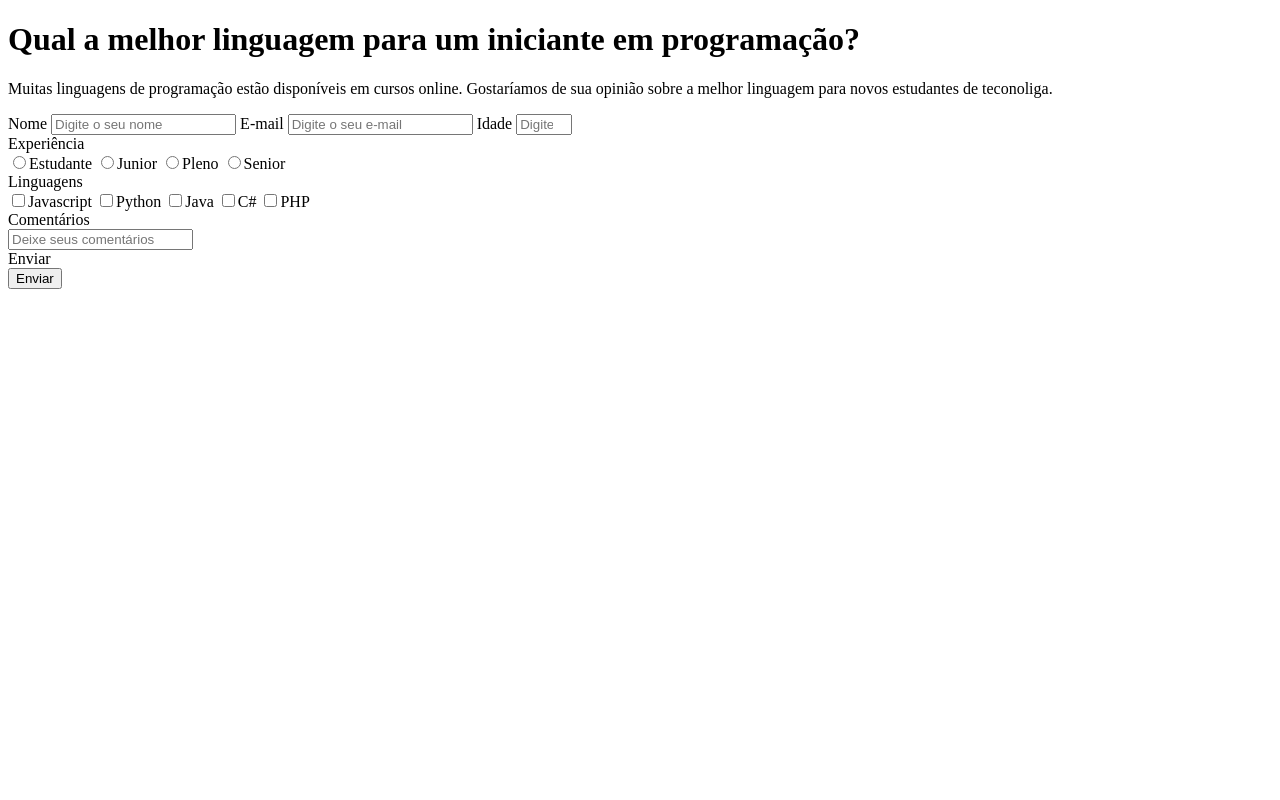
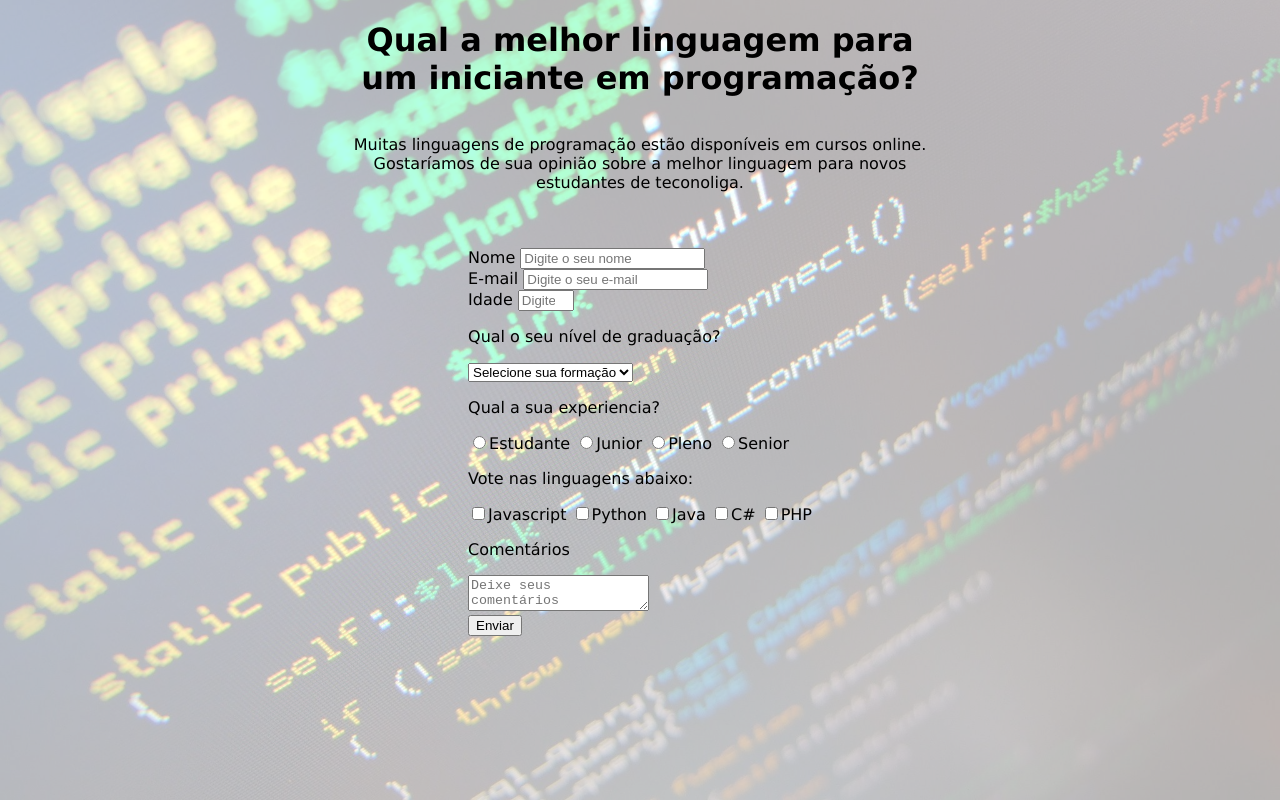
Before and after one commit to eduardozolin/free-code-camp-survey, a plain HTML site: page index.html in a window 1280 px wide. Drawn offline with Linux system fonts and the light colour scheme.

Commit message:
HTML done, working on CSS

```diff
--- a/css/style.css
+++ b/css/style.css
@@ -0,0 +1,33 @@
+body {
+    font-family: Verdana, Geneva, Tahoma, sans-serif;
+    max-width: 600px;
+    display: flex;
+    flex-direction: column;
+    align-items: center;
+    margin: 0 auto;
+}
+
+body::before {
+    content: '';
+    position: fixed;
+    top: 0;
+    left: 0;
+    height: 100%;
+    width: 100%;
+    z-index: -1;
+    background-image: url(/img/bg.jpg);
+    opacity: 0.3;
+    background-size: cover;
+    background-repeat: no-repeat;
+    background-position: center;
+}
+
+h1, #description {
+    text-align: center;
+    width: 600px;
+    height: auto;
+}
+
+#survey-form {
+    padding: 2.5rem;
+}
--- a/index.html
+++ b/index.html
@@ -11,38 +11,51 @@
     <h1 id="title">Qual a melhor linguagem para um iniciante em programação?</h1>
     <p id="description">Muitas linguagens de programação estão disponíveis em cursos online. Gostaríamos de sua opinião sobre a melhor linguagem para novos estudantes de teconoliga.</p>
         <form id="survey-form">
+            <div>
                 <label id="name-label" for="name">
                     Nome
                 </label>
                     <input id="name" type="text" name="name" placeholder="Digite o seu nome" required="">
+            </div>
+            <div>
                 <label id="email-label" for="email">
                     E-mail
                 </label>
                     <input id="email" type="email" name="email" placeholder="Digite o seu e-mail" required="">
+            </div>
+            <div>
                 <label id="number-label" for="number">
                     Idade
                 </label>
                     <input id="number" type="number" name="number" min="12" max="99" placeholder="Digite a sua idade" required="">
-
-<!-- HTML REVISADO ATÉ AQUI
-- FALTA DROPDOWN
-- TEXT AREA
-- RADIO BUTTONS
--->
-                <div>Experiência</div>
+            </div>
+            <div>
+                <p>Qual o seu nível de graduação?</p>
+                <select id="dropdown" name="graduacao" required="">
+                    <option>Selecione sua formação</option>
+                    <option value="fundamental">Fundamental</option>
+                    <option value="medio">Ensino Médio</option>
+                    <option value="graduacao">Graduação</option>
+                    <option value="posgrad">Pós-Graduação</option>
+                </select>
+            </div>
+                <div>
+                <p>Qual a sua experiencia?</p>
                     <label for="estudante">
-                    <input id="estudante" type="radio" name="experiencia">Estudante
+                        <input id="estudante" type="radio" name="experiencia" value="estudante">Estudante
                     </label>
                     <label for="junior">
-                    <input id="junior" type="radio" name="experiencia">Junior
+                        <input id="junior" type="radio" name="experiencia" value="junior">Junior
                     </label>
                     <label for="pleno">
-                    <input id="pleno" type="radio" name="experiencia">Pleno
+                        <input id="pleno" type="radio" name="experiencia" value="pleno">Pleno
                     </label>
                     <label for="senior">
-                    <input id="senior" type="radio" name="experiencia">Senior
+                        <input id="senior" type="radio" name="experiencia" value="senior">Senior
                     </label>
-            <div>Linguagens</div>
+                </div>
+            <div>
+            <p>Vote nas linguagens abaixo:</p>
                 <label for="javascript">
                     <input id="javascript" type="checkbox" name="linguagem" value="javascript">Javascript
                 </label>
@@ -58,14 +71,14 @@
                 <label for="php">
                     <input id="php" type="checkbox" name="linguagem" value="php">PHP
                 </label>
-            <div>Comentários</div>
-                <input type="text" placeholder="Deixe seus comentários">
-            <div>Enviar</div>
+            </div>
+            <div>
+            <p>Comentários</p>
+                <textarea id="comments" name="comment" placeholder="Deixe seus comentários"></textarea>
+            </div>
+            <div>
                 <button type="submit" id="submit">Enviar</button>
-
-
-
+            </div>
     </form>
-
 </body>
 </html>
```
Also changed, not shown: img/bg.jpg (added). Lines whose indentation alone changed are shown as unchanged.
